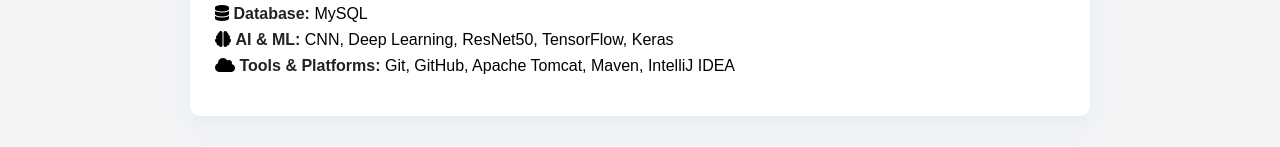
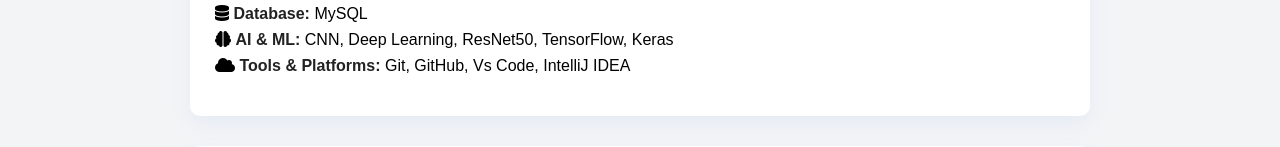
Before and after one commit to AbhayPratap0307/AbhayPratap0307.github.io, a plain HTML site: page index.html in a window 1280 px wide. Shown: the part 602-749 px from the top of the page. Drawn offline with Linux system fonts and the light colour scheme.

```diff
--- a/index.html
+++ b/index.html
@@ -30,7 +30,7 @@
         <li><i class="fas fa-laptop-code"></i> <strong>Web Technologies:</strong> HTML, CSS, JavaScript</li>
         <li><i class="fas fa-database"></i> <strong>Database:</strong> MySQL</li>
         <li><i class="fas fa-brain"></i> <strong>AI & ML:</strong> CNN, Deep Learning, ResNet50, TensorFlow, Keras</li>
-        <li><i class="fas fa-cloud"></i> <strong>Tools & Platforms:</strong> Git, GitHub, Apache Tomcat, Maven, IntelliJ IDEA</li>
+        <li><i class="fas fa-cloud"></i> <strong>Tools & Platforms:</strong> Git, GitHub, Vs Code, IntelliJ IDEA</li>
     </ul>
 </section>
 
```
